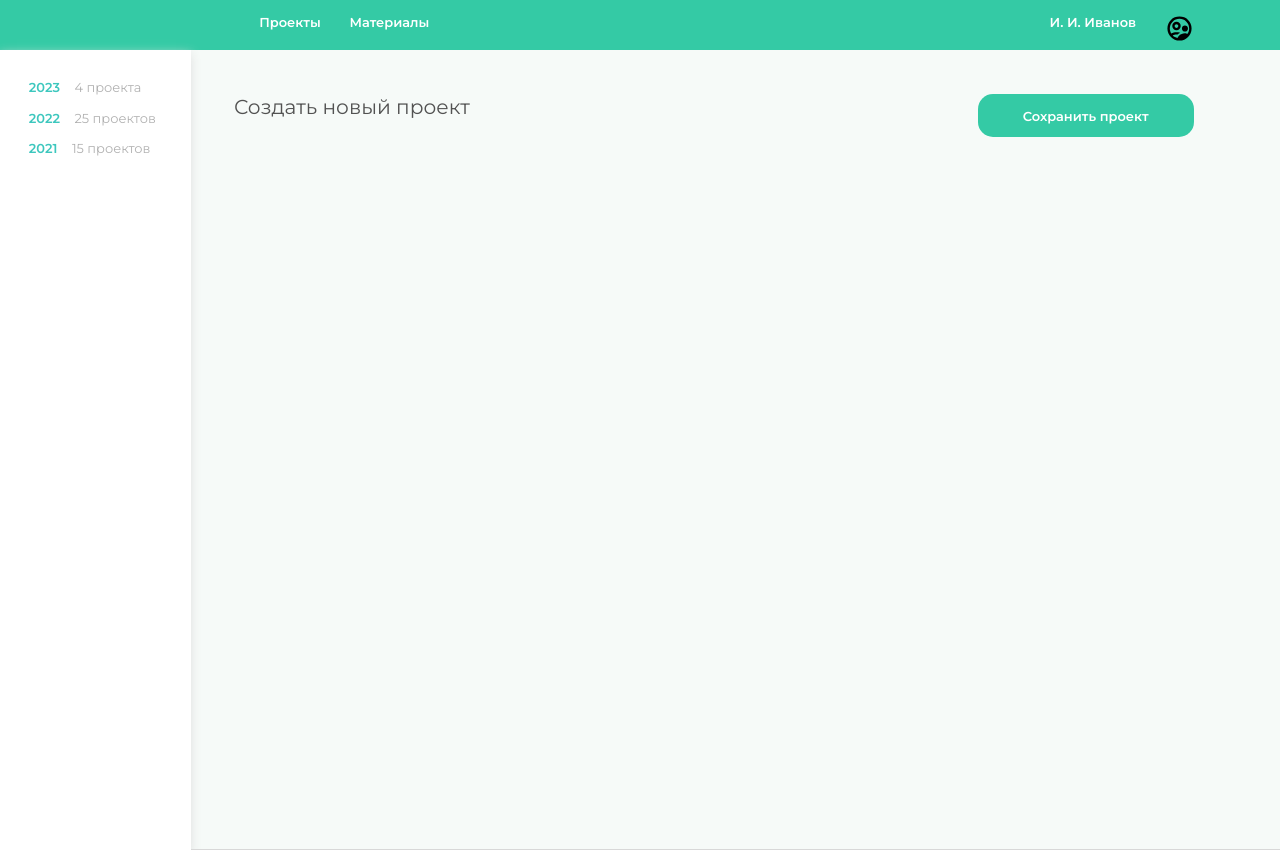
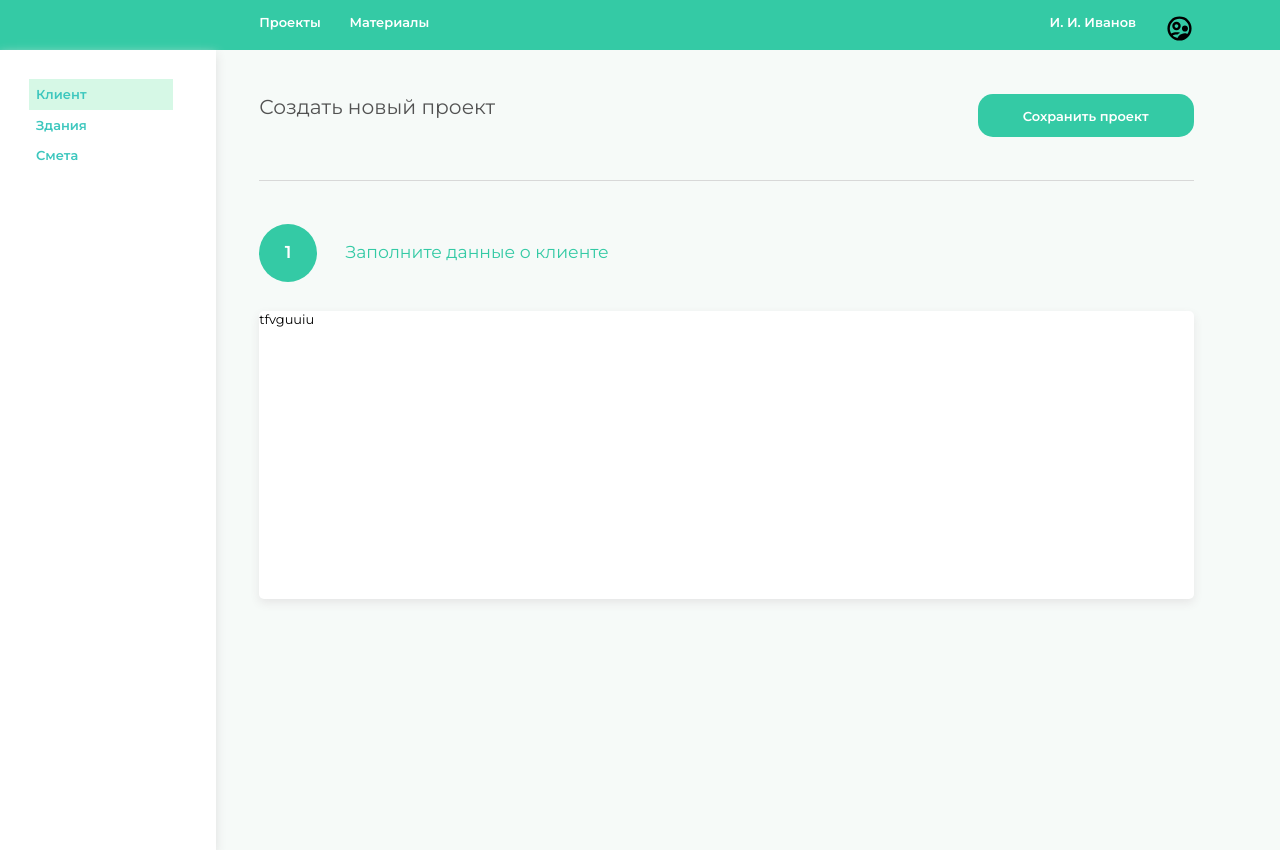
Before and after one commit to MariaSadovn1kova/project_and_resource_management, a Vue app in the folder client/: page /create in a window 1280 px wide. Built offline with nearby package versions, Linux system fonts and the light colour scheme.

Commit message:
Карточки проектов немного не работают, создание проекта ожило

```diff
--- /dev/null
+++ b/client/src/components/Buildings.vue
@@ -0,0 +1,15 @@
+<script>
+    export default {
+        name: "Buildings"
+    }
+</script>
+
+<template>
+    <div>
+        ура оно РАБОТАЕТ
+    </div>
+</template>
+
+<style>
+
+</style>
--- /dev/null
+++ b/client/src/components/Customer.vue
@@ -0,0 +1,64 @@
+<script>
+    export default {
+        name: "Customer"
+    }
+</script>
+
+<template>
+    <div class = "client__container">
+        <div class = "sub__tittle">
+            <div class="step__one">
+                1
+            </div>
+            <div class="step__one-tittle">
+                Заполните данные о клиенте
+            </div>
+        </div>
+        <div class="client__form">
+            tfvguuiu
+        </div>
+    </div>
+</template>
+
+<style lang="scss">
+    .client__container{
+        margin: 0 6rem 0 3rem;
+
+        .sub__tittle{
+        padding-top: 3rem;
+        border-top: 1px solid #D8D8D8;
+
+            .step__one{
+                text-align: center;
+                color: #fff;
+                font-weight: 600;
+                width: 4rem;
+                height: 4rem;
+                padding-top: 1.2rem;
+                border-radius: 100%;
+                background: #34caa5;
+                font-size: 1.2rem;
+            }
+
+            .step__one-tittle{
+                font-size: 1.2rem;
+                color: #34caa5;
+                padding-top: 1.2rem;
+                margin-left: 2rem;
+            }
+        }
+
+        .sub__tittle{
+            display: flex;
+        }
+
+        .client__form{
+            margin-top: 2rem;
+            height: 20rem;
+            box-shadow: 0px 4px 10px rgb(230, 230, 230);
+            background-color: #fff;
+            border-radius: 5px;
+        }
+
+    }
+</style>
--- a/client/src/components/ProjectCard.vue
+++ b/client/src/components/ProjectCard.vue
@@ -13,25 +13,23 @@
             };
         },
 
-        created(){
-            axios.get(`http://localhost:3000/api/customer/${this.project.id_customer}`)
-            .then(responce => {
-                console.log(responce.data)
-                this.customer = responce.data
-            })
-            .catch(e => {
-                this.errors.push(e)
-            })
-        }
+        // created(){
+        //     axios.get(`http://localhost:3000/api/customer/${this.project.id_customer}`)
+        //     .then(responce => {
+        //         this.customer = responce.data
+        //         console.log(this.project.id_customer)
+        //     })
+        //     .catch(e => {
+        //         this.errors.push(e)
+        //     })
+        // }
     }
-
 </script>
 
 <template>
     <div class="project__card">
-        <div class="project__status">
-
-        </div>
+        <div v-if = "project.status == 'Готов'" class="project__status__finished" ></div>
+        <div v-else class="project__status__in-process" ></div>
         <div class="download__button-container">
             <div class="download__button">
                 XLSX
@@ -41,7 +39,7 @@
             {{project.date.slice(0,10)}}
         </div>
         <div class="download__client_name">
-            {{customer.name}}
+            <!-- {{project}} -->
         </div>
         <div class="download__address">
             {{project.address}}
@@ -81,12 +79,19 @@
         border-radius: 5px;
         box-shadow: 0px 4px 10px rgb(235, 235, 235);
         display: flex;
+        margin-top: 1rem;
 
-        .project__status{
+        .project__status__finished{
+            border-radius: 5px 0 0 5px;
+            width: 3rem;
+            background-color: #CCF3E9;
+        }
+        .project__status__in-process{
             border-radius: 5px 0 0 5px;
             width: 3rem;
             background-color: #D0EBF4;
         }
+
 
         .download__button-container{
             padding: 1rem 5rem 1rem 5rem;
--- a/client/src/components/ProjectsNavbar.vue
+++ b/client/src/components/ProjectsNavbar.vue
@@ -2,27 +2,27 @@
     <div class="navbar_container">
         <div class="navbar__item">
             <div class="item__year">
-                2023
+                Клиент
             </div>
-            <div class="item__projects">
+            <!-- <div class="item__projects">
                 4 проекта
-            </div>
+            </div> -->
         </div>
         <div class="navbar__item">
             <div class="item__year">
-                2022
+                Здания
             </div>
-            <div class="item__projects">
+            <!-- <div class="item__projects">
                 25 проектов
-            </div>
+            </div> -->
         </div>
         <div class="navbar__item">
             <div class="item__year">
-                2021
+                Смета
             </div>
-            <div class="item__projects">
+            <!-- <div class="item__projects">
                 15 проектов
-            </div>
+            </div> -->
         </div>
     </div>
 </template>
@@ -38,6 +38,7 @@
         .navbar__item{
             display: flex;
             margin-bottom: 1rem;
+
 
             .item__year{
                 margin-right: 1rem;
@@ -55,6 +56,10 @@
                 cursor: pointer;
             }
         }
+
+        .navbar__item:hover{
+            cursor: pointer;
+        }
     }
 </style>
 
--- a/client/src/views/CreateProject.vue
+++ b/client/src/views/CreateProject.vue
@@ -1,45 +1,129 @@
 <script>
-    import ProjectsNavbar from '../components/ProjectsNavbar.vue'
+    import Customer from '../components/Customer.vue'
+    import Buildings from '../components/Buildings.vue'
+
     export default {
         name: "Project",
         components:{
-        ProjectsNavbar,
+            Customer,
+            Buildings
+        },
+        data(){
+            return{
+                count: 4,
+                active: "Клиент"
+            }
+        },
+        methods: {
+            setActive_item1() {
+                this.active = "Клиент"
+                console.log(this.active)
+            },
+
+            setActive_item2(){
+                this.active = "Здания"
+                console.log(this.active)
+            },
+
+            setActive_item3(){
+                this.active = "Смета"
+                console.log(this.active)
+            }
         }
     }
 </script>
 
 <template>
-    <div class="project__container">
-        <ProjectsNavbar/>
-        <div class="project__header">
-            <div class="project__tittle">
-                Создать новый проект
+    <div class="create-project__container">
+        <div class="navbar_container">
+            <div v-if = "this.active == 'Клиент'" class="item__step-active" v-on:click="setActive_item1">
+                Клиент
             </div>
-            <div class="save_project__button">
-                Сохранить проект
+            <div v-else  class="item__step" v-on:click="setActive_item1">
+                Клиент
             </div>
+            <div v-if = "this.active == 'Здания'" class="item__step-active" v-on:click="setActive_item2" >
+                Здания
+            </div>
+            <div v-else  class="item__step" v-on:click="setActive_item2" >
+                Здания
+            </div>
+            <div v-if = "this.active == 'Смета'" class="item__step-active" v-on:click="setActive_item3">
+                Смета
+            </div>
+            <div v-else  class="item__step" v-on:click="setActive_item3">
+                Смета
+            </div>
+        </div>
+
+        <div class="create-project__content">
+            <div class="projects__header">
+                <div class="projects__tittle">
+                    Создать новый проект
+                </div>
+                <div class = "nav__link new_project__button">
+                    Сохранить проект
+                </div>
+            </div>
+            <Customer  v-if = "this.active == 'Клиент'"/>
+            <Buildings  v-if = "this.active == 'Здания'"/>
         </div>
     </div>
 </template>
 
 <style lang="scss">
-    .project__container{
+    .navbar_container{
+        width: 15rem;
+        box-shadow: 0px 4px 10px rgb(223, 223, 223);
+        height: auto;
+        padding: 2rem;
+        background-color: #fff;
+
+        .item__step{
+            margin-right: 1rem;
+            padding: 0.5rem;
+            font-weight: 600;
+            color: #3DC7BE;
+            display: flex;
+        }
+
+        .item__step-active{
+            margin-right: 1rem;
+            padding: 0.5rem;
+            font-weight: 600;
+            color: #3DC7BE;
+            background-color: #d6f8e6;
+            display: flex;
+        }
+
+        .item__step:hover{
+            cursor: pointer;
+        }
+
+        .item__step-active:hover{
+            cursor: pointer;
+        }
+    }
+
+    .create-project__container{
         display: flex;
         background-color: #F6FAF8;
         height: 100vh;
 
-        .project__header{
-            padding: 3rem;
-            display: flex;
-            width: 100%;
-            border-bottom: 1px solid #D8D8D8;
+        .create-project__content{
+            flex: auto;
 
-                .project__tittle{
+            .projects__header{
+                padding: 3rem;
+                display: flex;
+                width: 100%;
+
+                .projects__tittle{
                     font-size: 1.4rem;
                     color: #525252;
                 }
 
-                .save_project__button{
+                .new_project__button{
                     background-color: #34caa5;
                     color: #fff;
                     cursor: pointer;
@@ -57,6 +141,9 @@
                     box-shadow: 0px 4px 10px rgb(230, 230, 230);
                 }
             }
+
         }
 
+    }
+
 </style>
--- a/client/src/views/Projects.vue
+++ b/client/src/views/Projects.vue
@@ -13,25 +13,28 @@
         data(){
             return{
                 projectList: null,
+                customerList: null,
+                rightCustomer: null,
             };
         },
 
         created(){
+
             axios.get(`http://localhost:3000/api/project`)
             .then(responce => {
-                console.log(responce.data)
                 this.projectList = responce.data
+                console.log(this.projectList)
             })
             .catch(e => {
                 this.errors.push(e)
             })
-        }
+        },
     }
 </script>
 
 <template>
     <div class="projects__container">
-        <ProjectsNavbar/>
+        <!-- <ProjectsNavbar/> -->
         <div class="projects__content">
             <div class="projects__header">
                 <div class="projects__tittle">
@@ -53,7 +56,7 @@
                 </div>
             </div>
             <div class="card__container">
-                <ProjectCard v-for="project in projectList" :key="project.id" :project="project"></ProjectCard>
+                <ProjectCard v-for="project in projectList" :key="project.id" :project="project"/>
             </div>
         </div>
     </div>
```
